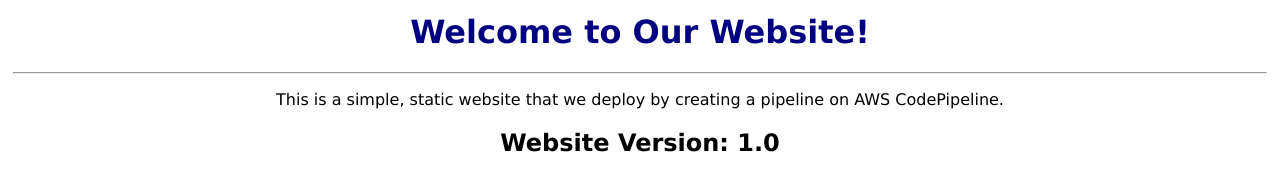
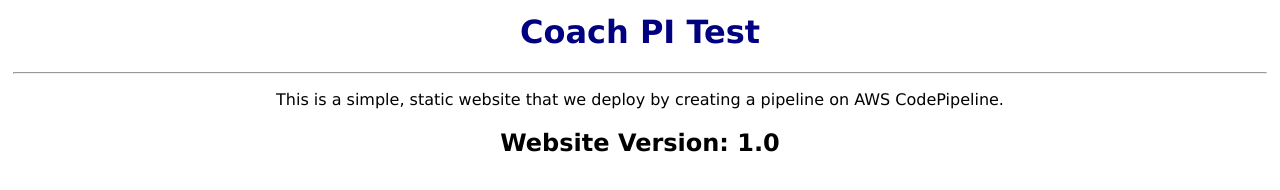
Before and after one commit to swindsors/coachpihtml, a plain HTML site: page index.html in a window 1280 px wide. Drawn offline with Linux system fonts and the light colour scheme.

Commit message:
coach pi test

```diff
--- a/index.html
+++ b/index.html
@@ -3,7 +3,7 @@
         <title>Sample Website - AWS CodePipeline Step by Step</title>
     </head>
     <body style="text-align:center;font-family:Verdana;margin:1%;">
-        <h1 style="color:navy">Welcome to Our Website!</h1>
+        <h1 style="color:navy">Coach PI Test</h1>
         <hr>
         <p>This is a simple, static website that we deploy by creating a pipeline on AWS CodePipeline.</p>
         <h2>Website Version: 1.0</h2>
```
